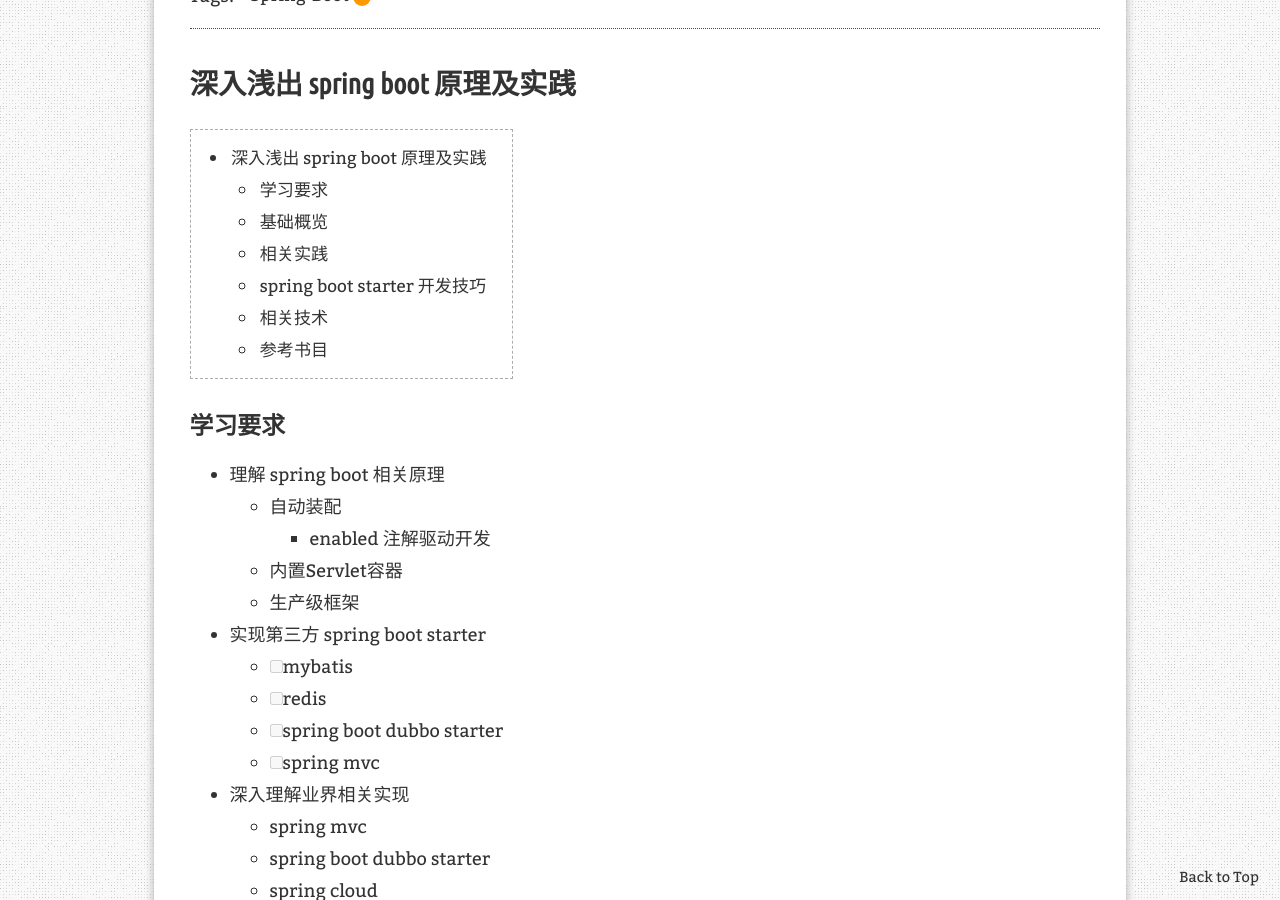
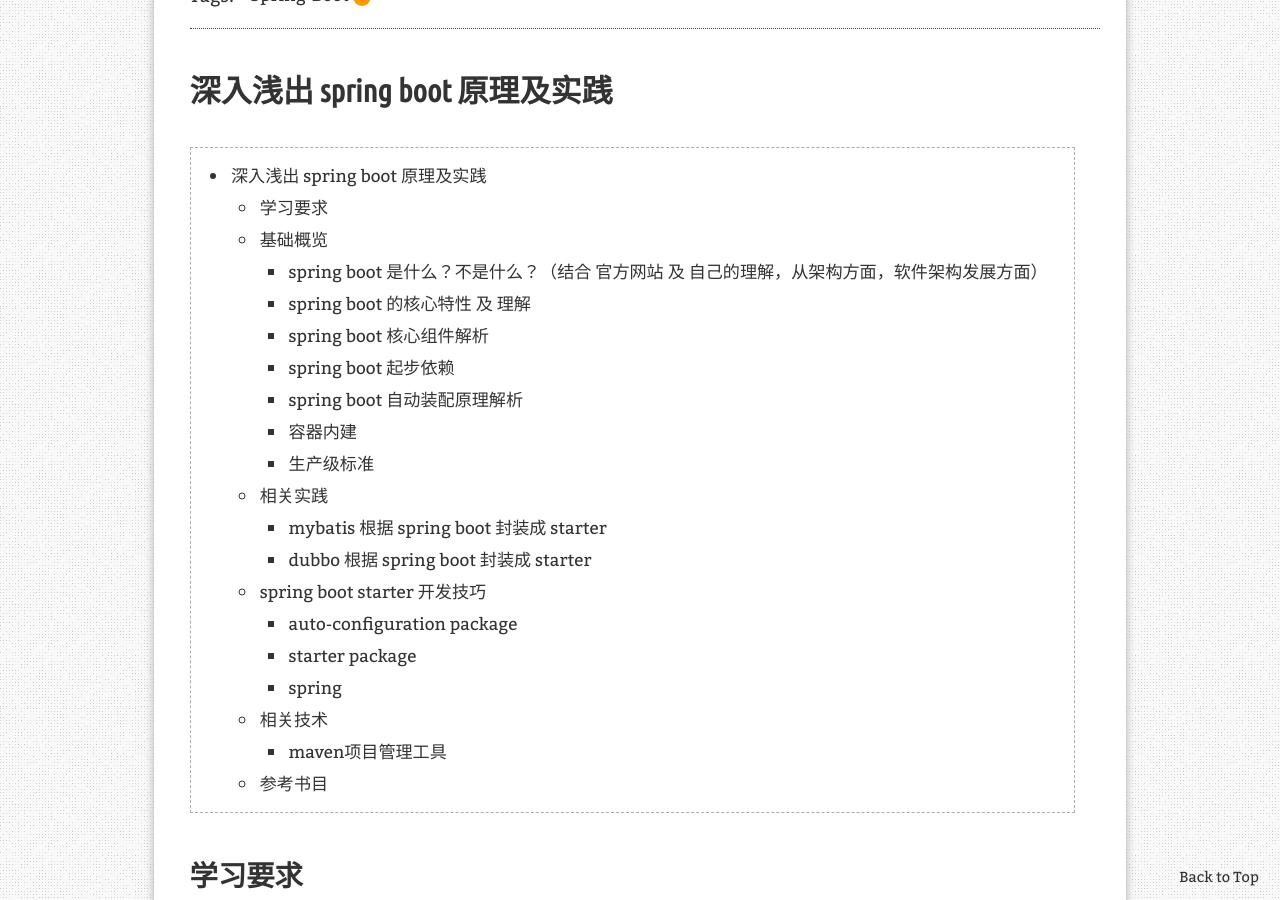
Before and after one commit to githubzuoyi/blog-desprate, a Jekyll site: the page built from _posts/2021-06-21-深入浅出 spring boot 原理及实践.md, in a window 1280 px wide and 900 px high, scrolled down 292 px. Built offline with Jekyll 4.4.1, drawn with Linux system fonts in a browser that asks for light colours; comment, search, counter and statistics services are not loaded.

Commit message:
Add files via upload

```diff
--- a/_posts/2021-06-21-深入浅出 spring boot 原理及实践.md
+++ b/_posts/2021-06-21-深入浅出 spring boot 原理及实践.md
@@ -9,14 +9,14 @@ redirect_from:
 ---
 
 
-## 深入浅出 spring boot 原理及实践
+# 深入浅出 spring boot 原理及实践
 
 
 * eric table of contents
 {:toc .toc}
 
 
-### 学习要求
+## 学习要求
 
 * 理解 spring boot 相关原理
   * 自动装配
@@ -37,15 +37,15 @@ redirect_from:
 
 
 
-### 基础概览
+## 基础概览
 
 
 
-#### spring boot 是什么？不是什么？（结合 官方网站 及 自己的理解，从架构方面，软件架构发展方面）
+### spring boot 是什么？不是什么？（结合 官方网站 及 自己的理解，从架构方面，软件架构发展方面）
 
 
 
-#### spring boot 的核心特性 及 理解
+### spring boot 的核心特性 及 理解
 
 * 起步依赖
 
@@ -55,7 +55,7 @@ redirect_from:
 
 
 
-#### spring boot 核心组件解析
+### spring boot 核心组件解析
 
 * org.springframework.boot.context.properties.EnableConfigurationProperties
   * 启动配置组件
@@ -66,23 +66,23 @@ redirect_from:
 
 
 
-#### spring boot 起步依赖
+### spring boot 起步依赖
 
-##### 起步依赖的使用 及 优劣分析
+#### 起步依赖的使用 及 优劣分析
 
 
 
 
 
-#### spring boot 自动装配原理解析
+### spring boot 自动装配原理解析
 
 
 
-##### demo
+#### demo
 
 
 
-##### 相关注解含义（表格呈现）
+#### 相关注解含义（表格呈现）
 
 * 条件化注解
 
@@ -111,7 +111,7 @@ redirect_from:
 
 
 
-##### 条件装配
+#### 条件装配
 
 * version > spring 4.0
 * 核心注解
@@ -121,17 +121,17 @@ redirect_from:
 
 
 
-##### 自动装配启动过程
+#### 自动装配启动过程
 
 
 
-##### 注解驱动编程
+#### 注解驱动编程
 
 * @EnableConfigurationProperties
 
 
 
-##### 疑问点梳理
+#### 疑问点梳理
 
 * @ConfigurationProperties 是如何映射属性的？这些属性又是如何被加载的？
   * A1:
@@ -141,11 +141,11 @@ redirect_from:
 
 
 
-#### 容器内建
+### 容器内建
 
 
 
-#### 生产级标准
+### 生产级标准
 
 
 
@@ -153,9 +153,9 @@ redirect_from:
 
 
 
-### 相关实践
+## 相关实践
 
-#### mybatis 根据 spring boot 封装成 starter
+### mybatis 根据 spring boot 封装成 starter
 
 概要：
 
@@ -182,7 +182,7 @@ redirect_from:
 
 
 
-#### dubbo 根据 spring boot 封装成 starter
+### dubbo 根据 spring boot 封装成 starter
 
 * 自动装配
   * 核心注解
@@ -196,20 +196,20 @@ redirect_from:
 
 
 
-### spring boot starter 开发技巧
+## spring boot starter 开发技巧
 
-#### auto-configuration package
+### auto-configuration package
 
 * 梳理集成所需的 最小化配置【约定大于配置】
 * 条件配置分析【before，after，onclass，onname，miss。。】
 
 * 启动加载：与spring 集成的配置的组件 转为 自动配置的组件
 
-#### starter package
+### starter package
 
 * 依赖组织
 
-#### spring
+### spring
 
 * 尽可能使用spring的组件，将spring boot 最小化
 
@@ -219,34 +219,34 @@ redirect_from:
 
 
 
-### 相关技术
+## 相关技术
 
-#### maven项目管理工具
+### maven项目管理工具
 
-##### 依赖管理
+#### 依赖管理
 
 
 
-##### 依赖传递
+#### 依赖传递
 
 * 最近依赖原则
 
 
 
-##### 覆盖/排除依赖
+#### 覆盖/排除依赖
 
 * 排除：Extensions
 * 覆盖：最近依赖
 
 
 
-##### 可选依赖
+#### 可选依赖
 
 
 
 
 
-### 参考书目
+## 参考书目
 
 * 《spring boot 实战（第4版）》- Craig Walls
 
```
